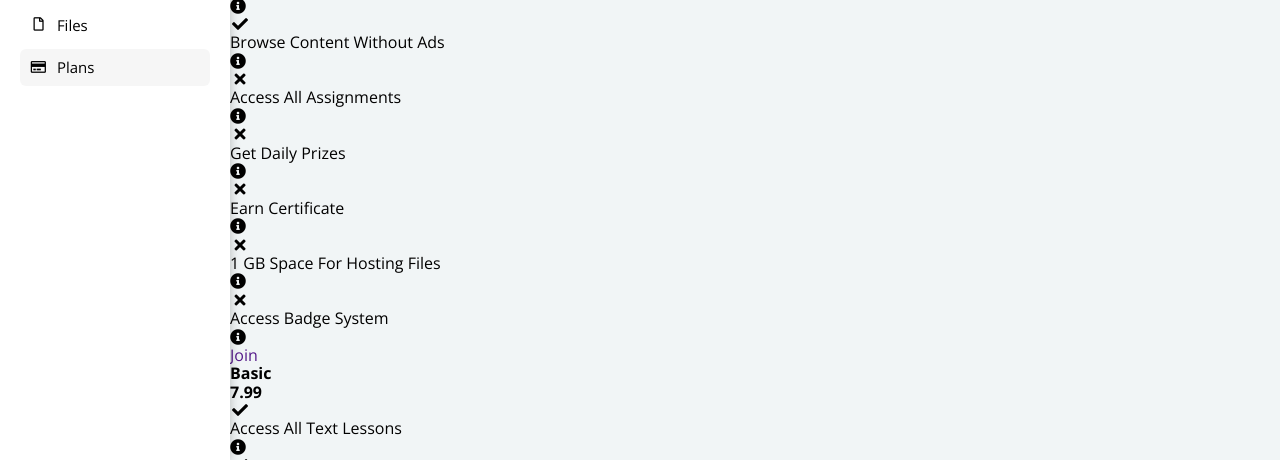
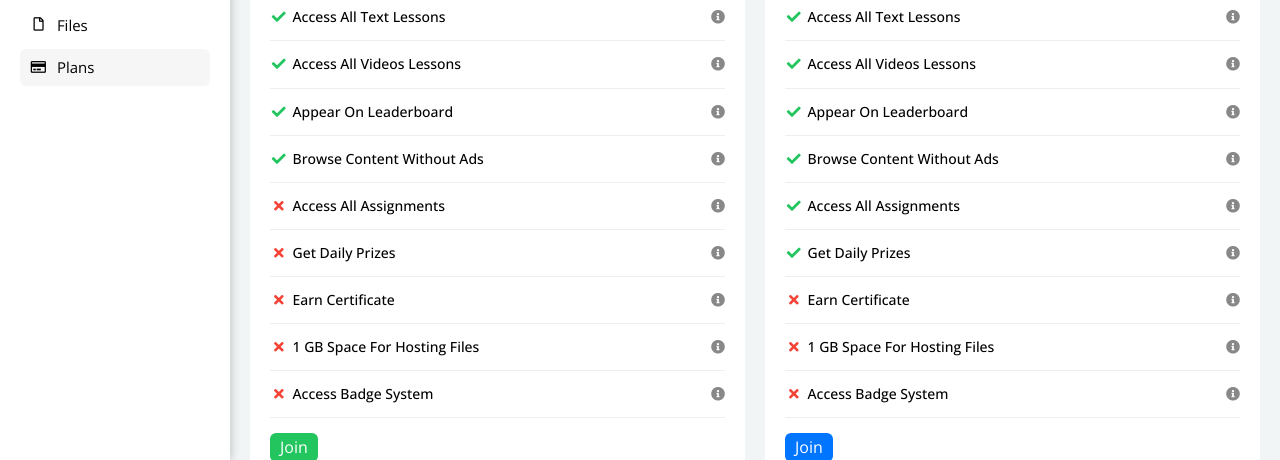
Before and after one commit to KiMoOxD/Temp-4, a plain HTML site: page plans.html in a window 1280 px wide. Shown: the part 340-800 px from the top of the page. Drawn offline with nearby package versions, Linux system fonts and the light colour scheme.

Commit message:
Update style.css

```diff
--- a/css/style.css
+++ b/css/style.css
@@ -2574,3 +2574,134 @@
    }
 
   /* End Files */
+
+  /* Start Plans */
+
+   .plans {
+    padding: 20px;
+   }
+
+  @media (max-width: 767px ) {
+    .plans {
+      padding: 12px;
+     }
+  }
+
+  .plan-cont {
+    display: grid;
+    grid-template-columns: repeat(auto-fit, minmax(450px, 1fr));
+    gap: 20px;
+  }
+
+  @media (max-width:767px) {
+    .plan-cont {
+      grid-template-columns: minmax(260px, 1fr);
+    }
+  }
+
+  .plan-cont .plan {
+    background: white;
+    padding: 20px 20px 0 20px;
+  }
+
+  .plan-cont .plan .banner {
+    padding: 3px;
+  }
+
+  .plan-cont .plan .bann-content {
+    border: 3px solid white;
+    display: flex;
+    flex-direction: column;
+    gap: 5px;
+    align-items: center;
+    color: white;
+    padding: 20px 0;
+  }
+
+  .plan-cont .plan .bann-content h4:first-child {
+    font-size: 25px;
+    font-weight: bold;
+    letter-spacing: -1px;
+  }
+
+  .plan-cont .plan .bann-content h4:last-child {
+    font-size: 40px;
+    font-weight: 500;
+    position: relative;
+  }
+
+  .plan-cont .plan .bann-content h4:last-child::before {
+    content: "$";
+    position: absolute;
+    top: 0;
+    left: -15px;
+    font-size: 23px;
+  }
+
+  .plan-cont .plan ul  {
+    margin-top: 10px;
+  }
+
+  .plan-cont .plan ul li {
+    display: flex;
+    padding:15px 0;
+    align-items: center;
+  }
+
+  .plan-cont .plan ul li:not(:last-child) {
+    border-bottom: 1px solid #eee;
+  }
+
+  .plan-cont .plan ul li p {
+    flex: 1;
+    font-size: 14px;
+    font-weight: 500;
+  }
+
+  .plan-cont .plan ul li i:first-child {
+    margin-right: 5px;
+    font-size: 14px;
+  }
+
+  .plan-cont .plan .correct {
+    color: var(--green-color);
+  }
+
+  .plan-cont .plan .wrong {
+    color: var(--red-color);
+  }
+
+  .plan-cont .plan ul li i:last-child {
+    margin-left: 5px;
+    color: var(--grey-color);
+    font-size: 14px;
+  }
+
+  .plan-cont .plan:first-child .banner {
+    background: var(--green-color);
+  }
+
+  .plan-cont .plan:nth-child(2) .banner {
+    background: var(--blue-color);
+  }
+
+  .plan-cont .plan:last-child .banner {
+    background: var(--orange-color);
+  }
+
+  .plan-cont .plan a {
+    padding: 5px 10px;
+    border-radius: 6px;
+    background: var(--green-color);
+    color: white;
+  }
+
+  .plan-cont .plan:nth-child(2) a {
+    background: var(--blue-color);
+  }
+
+  .plan-cont .plan:nth-child(3) a {
+    background: var(--orange-color);
+  }
+
+  /* End Plans */
```
